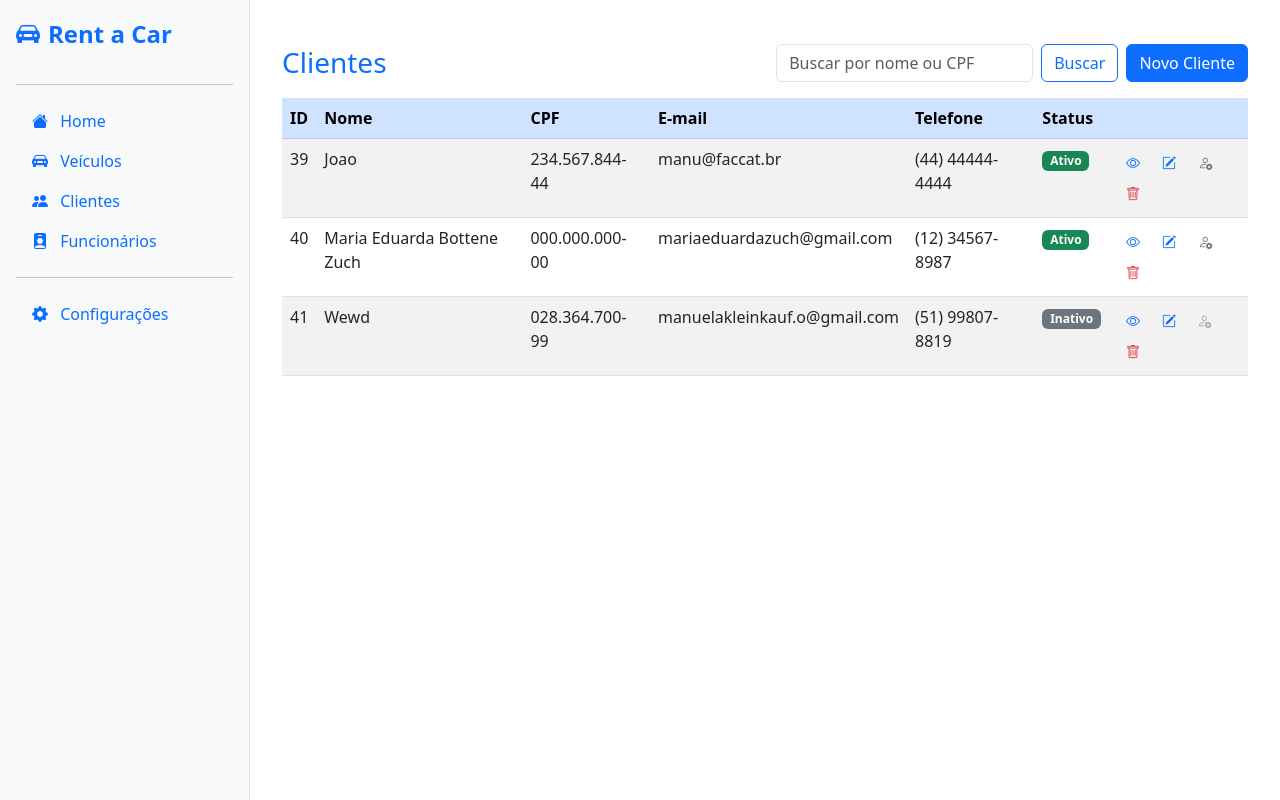
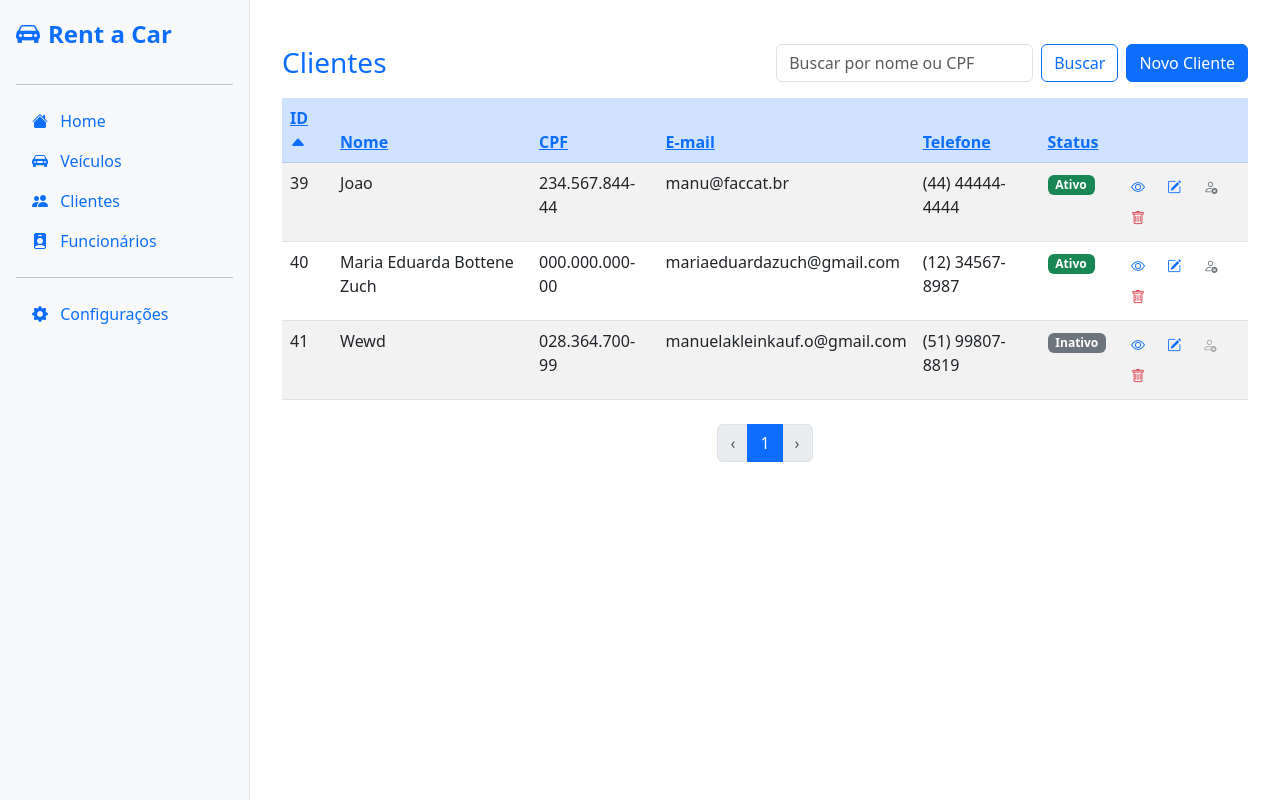
Before and after one commit to manuelakleinkauf/rent_a_car, a Django app: page /client/ in a window 1280 px wide. Run offline with Django 5.2, Linux system fonts and the light colour scheme; data comes from the database, SQL or seed files in the repository.

Commit message:
feat: adicionando paginacao e ordenacao em clientes

```diff
--- a/client/templates/clients/list.html
+++ b/client/templates/clients/list.html
@@ -51,12 +51,60 @@
   <table class="table table-striped">
     <thead class="table-primary">
       <tr>
-        <th scope="col">ID</th>
-        <th scope="col">Nome</th>
-        <th scope="col">CPF</th>
-        <th scope="col">E-mail</th>
-        <th scope="col">Telefone</th>
-        <th scope="col">Status</th>
+        <th>
+          <a
+            href="?sort=id&order={% if sort == 'id' and order == 'asc' %}desc{% else %}asc{% endif %}&search={{ query|urlencode }}"
+            >ID {% if sort == 'id' %}<i
+              class="bi bi-caret-{% if order == 'asc' %}up{% else %}down{% endif %}-fill"
+            ></i
+            >{% endif %}</a
+          >
+        </th>
+        <th>
+          <a
+            href="?sort=name&order={% if sort == 'name' and order == 'asc' %}desc{% else %}asc{% endif %}&search={{ query|urlencode }}"
+            >Nome {% if sort == 'name' %}<i
+              class="bi bi-caret-{% if order == 'asc' %}up{% else %}down{% endif %}-fill"
+            ></i
+            >{% endif %}</a
+          >
+        </th>
+        <th>
+          <a
+            href="?sort=cpf&order={% if sort == 'cpf' and order == 'asc' %}desc{% else %}asc{% endif %}&search={{ query|urlencode }}"
+            >CPF {% if sort == 'cpf' %}<i
+              class="bi bi-caret-{% if order == 'asc' %}up{% else %}down{% endif %}-fill"
+            ></i
+            >{% endif %}</a
+          >
+        </th>
+        <th>
+          <a
+            href="?sort=email&order={% if sort == 'email' and order == 'asc' %}desc{% else %}asc{% endif %}&search={{ query|urlencode }}"
+            >E-mail {% if sort == 'email' %}<i
+              class="bi bi-caret-{% if order == 'asc' %}up{% else %}down{% endif %}-fill"
+            ></i
+            >{% endif %}</a
+          >
+        </th>
+        <th>
+          <a
+            href="?sort=phone&order={% if sort == 'phone' and order == 'asc' %}desc{% else %}asc{% endif %}&search={{ query|urlencode }}"
+            >Telefone {% if sort == 'phone' %}<i
+              class="bi bi-caret-{% if order == 'asc' %}up{% else %}down{% endif %}-fill"
+            ></i
+            >{% endif %}</a
+          >
+        </th>
+        <th>
+          <a
+            href="?sort=active&order={% if sort == 'active' and order == 'asc' %}desc{% else %}asc{% endif %}&search={{ query|urlencode }}"
+            >Status {% if sort == 'active' %}<i
+              class="bi bi-caret-{% if order == 'asc' %}up{% else %}down{% endif %}-fill"
+            ></i
+            >{% endif %}</a
+          >
+        </th>
         <th scope="col"></th>
       </tr>
     </thead>
@@ -181,6 +229,48 @@
     </tbody>
   </table>
 
-  {% if clients.count == 0 %} {% endif %}
+  <nav aria-label="Paginacao" class="mt-4">
+    <ul class="pagination justify-content-center">
+      {% if clients.has_previous %}
+      <li class="page-item">
+        <a
+          class="page-link"
+          href="?page={{ clients.previous_page_number }}&sort={{ sort }}&order={{ order }}&q={{ query|urlencode }}"
+          aria-label="Anterior"
+        >
+          ‹
+        </a>
+      </li>
+      {% else %}
+      <li class="page-item disabled">
+        <span class="page-link" aria-label="Anterior">‹</span>
+      </li>
+      {% endif %}
+
+      <li class="page-item active">
+        <span class="page-link">{{ clients.number }}</span>
+      </li>
+
+      {% if clients.has_next %}
+      <li class="page-item">
+        <a
+          class="page-link"
+          href="?page={{ clients.next_page_number }}&sort={{ sort }}&order={{ order }}&q={{ query|urlencode }}"
+          aria-label="Próxima"
+        >
+          ›
+        </a>
+      </li>
+      {% else %}
+      <li class="page-item disabled">
+        <span class="page-link" aria-label="Próxima">›</span>
+      </li>
+      {% endif %}
+    </ul>
+  </nav>
+
+  {% if clients.paginator.count == 0 %}
+  <div class="alert alert-info" role="alert">Nenhum cliente encontrado.</div>
+  {% endif %}
 </div>
 {% endblock %}
--- a/client/views.py
+++ b/client/views.py
@@ -4,10 +4,13 @@ from django.contrib import messages
 from django.db.models import Q
 from .models import Client
 from .forms import ClientForm
+from django.core.paginator import Paginator
 
 def client_list(request):
     query = request.GET.get('q', '').strip()  # Busca por nome ou CPF
     clients = Client.objects.all()
+    sort = request.GET.get('sort', 'id')
+    order = request.GET.get('order', 'asc')
 
     if query:
         # Remove pontos, traços e espaços para buscar CPF sem formatação
@@ -17,7 +20,17 @@ def client_list(request):
             Q(name__icontains=query) |
             Q(cpf__icontains=query_clean)
         )
-    return render(request, 'clients/list.html', {'clients': clients, 'query': query})
+
+    if order == 'desc':
+        sort = '-' + sort
+    clients = clients.order_by(sort)
+
+    paginator = Paginator(clients, 10)
+    page_number = request.GET.get('page')
+    clients = paginator.get_page(page_number)
+
+    count = Client.objects.count()
+    return render(request, 'clients/list.html', {'clients': clients, 'query': query, 'sort': sort, 'order': order, 'total': count, 'page_range': paginator.page_range})
 
 def client_detail(request, id):
     client = get_object_or_404(Client, id=id)
--- a/vehicles/views.py
+++ b/vehicles/views.py
@@ -160,7 +160,7 @@ def list_vehicle_classes(request):
         sort = f'-{sort}'
     vehicle_classes = vehicle_classes.order_by(sort)
 
-    paginator = Paginator(vehicle_classes, 1)
+    paginator = Paginator(vehicle_classes, 10)
     page_number = request.GET.get('page')
     page_obj = paginator.get_page(page_number)
 
```
